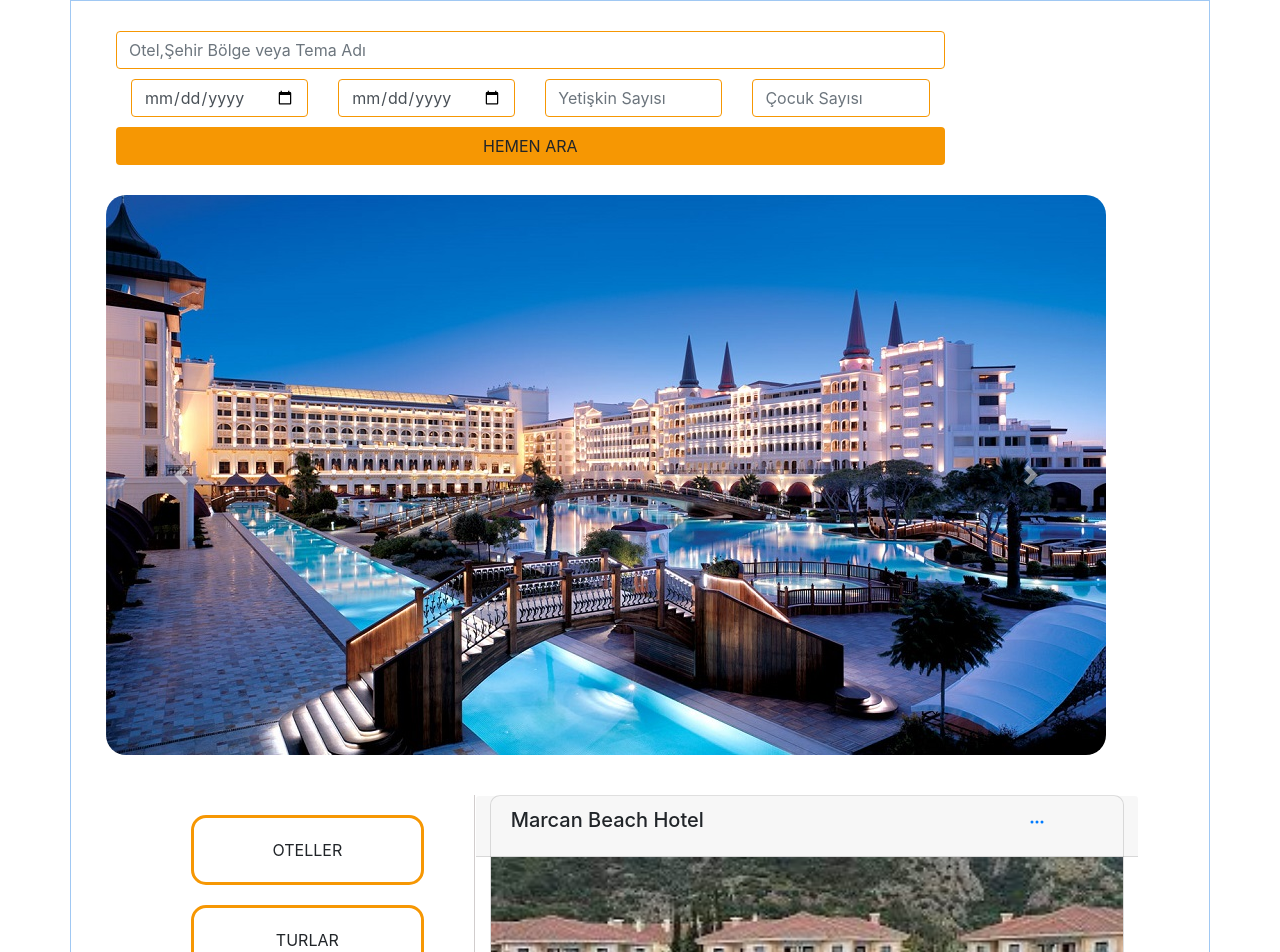
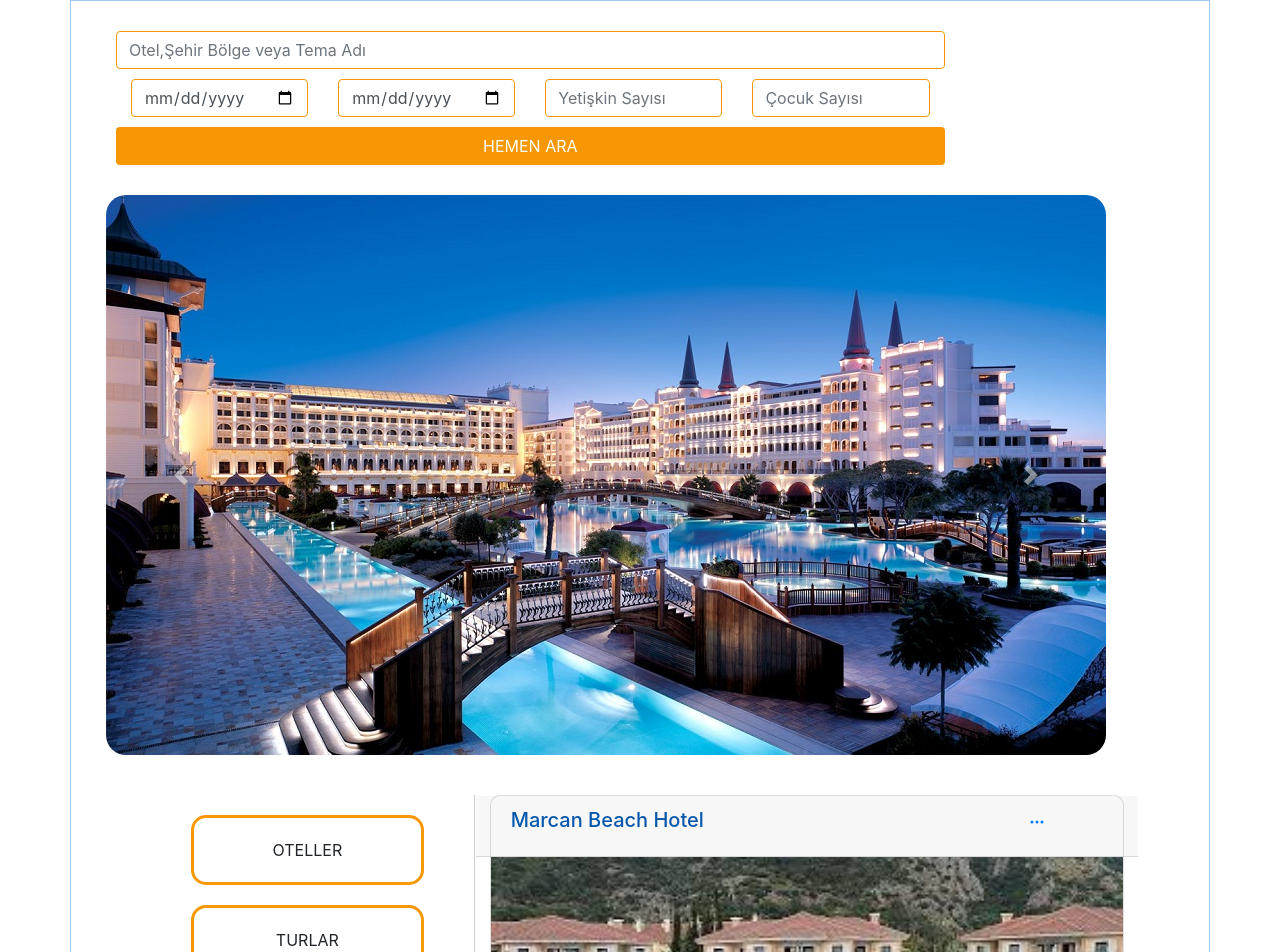
Before and after one commit to selcanatak2629/Project, an Angular app: page / in a window 1280 px wide. Shown: the part 300-1252 px from the top of the page. Built offline with nearby package versions, Linux system fonts and the light colour scheme.

Commit message:
refactor

```diff
--- a/src/app/components/card/card.component.scss
+++ b/src/app/components/card/card.component.scss
@@ -26,3 +26,6 @@
 .bi-heart{
     color: red;
 }
+.card-title{
+    color: rgb(7, 87, 172);
+}
--- a/src/app/components/travelplanner/travelplanner.component.scss
+++ b/src/app/components/travelplanner/travelplanner.component.scss
@@ -13,4 +13,5 @@ form{
 .btn{
     margin-top: 10px;
     background-color: rgb(246, 151, 3);
+    color: white;
 }
```
